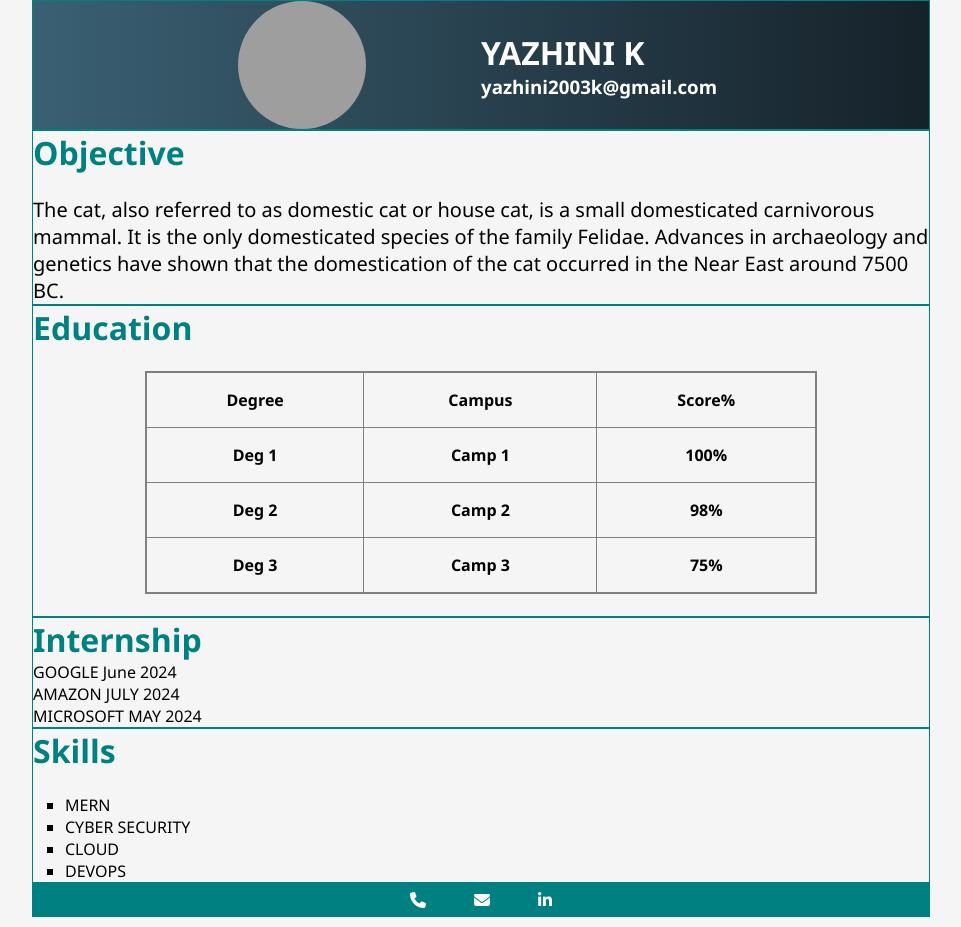
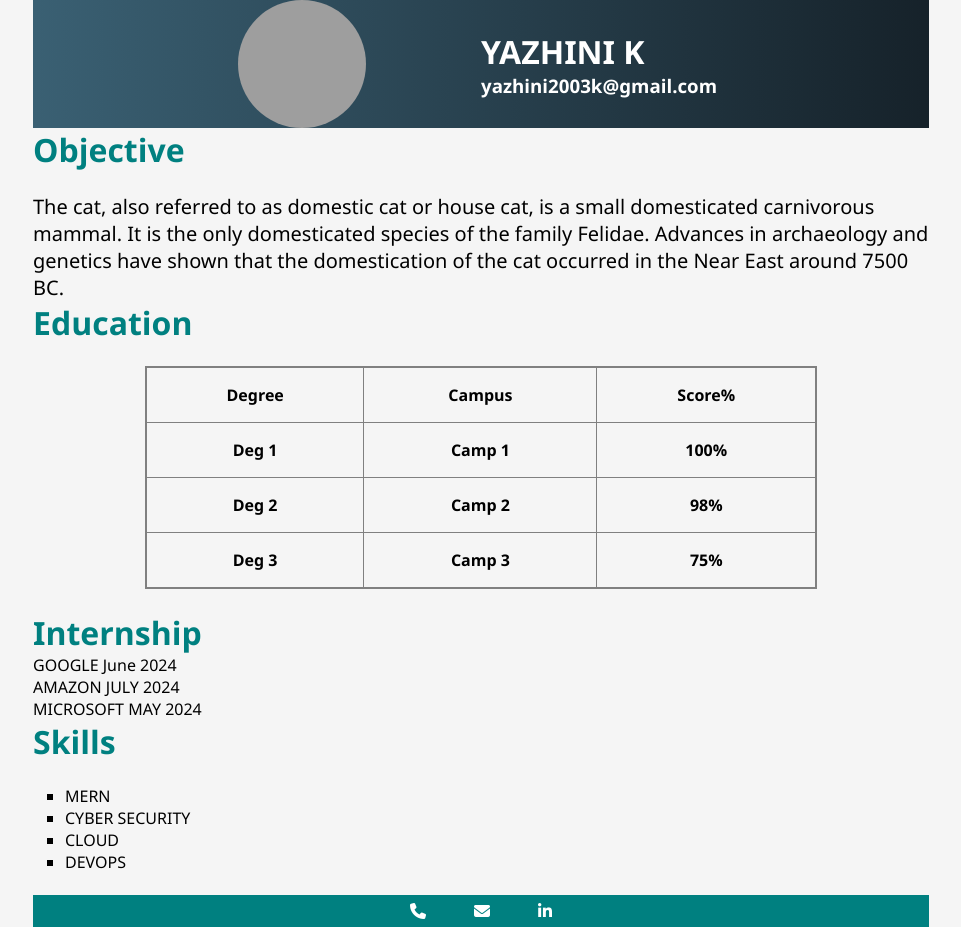
Before and after one commit to Yazhinik03/website, a plain HTML site: page index.html in a window 1280 px wide. Shown: the whole page, without its empty margins (159-1120 px from the left). Drawn offline with Linux system fonts and the light colour scheme; grey boxes are pictures that could not be loaded.

Commit message:
js added

```diff
--- a/index.html
+++ b/index.html
@@ -29,7 +29,7 @@
             flex-direction: row;
             align-items: center;
             justify-content: center;
-            border: 1px solid teal;
+            /* border: 1px solid teal; */
         }
         .profile-img-section{
             width: 40%;
@@ -54,7 +54,7 @@
         .section2{
             width: 70%;
             height: 70%;
-            border: 1px solid teal;
+            /* border: 1px solid teal; */
             display: flex;
             flex-direction: column;
             align-items: start;
@@ -63,7 +63,7 @@
         .section3{
             width: 70%;
             height: 80%;
-            border: 1px solid teal;
+            /* border: 1px solid teal; */
             display: flex;
             flex-direction: column;
             align-items: start;
@@ -72,7 +72,7 @@
         .section4{
             width: 70%;
             height: 100%;
-            border: 1px solid teal;
+            /* border: 1px solid teal; */
             display: flex;
             flex-direction: column;
             align-items: start;
@@ -81,7 +81,7 @@
         .section5{
             width: 70%;
             height: 200%;
-            border: 1px solid teal;
+            /* border: 1px solid teal; */
             display: flex;
             flex-direction: column;
             align-items: start;
@@ -125,7 +125,7 @@
             font-weight: bold;
             justify-content: center;
             background-color: teal;
-            border: 1px solid teal;
+            /* border: 1px solid teal; */
 
         }
         .text-white{
@@ -135,18 +135,16 @@
   width: 15px;
 }
 
-*::-webkit-scrollbar-thumb {
-  background: teal;
+*::-webkit-scrollbar {
+  width: 5px;
 }
 
 *::-webkit-scrollbar-track {
   background: #ddd;
 }
 
-*::-webkit-scrollbar-button {
-  background: teal;
-  height: 15px;
-  border-radius: 50%;
+*::-webkit-scrollbar-thumb {
+  background: #666;
 }
     </style>
     <link rel="stylesheet" href="https://cdnjs.cloudflare.com/ajax/libs/font-awesome/6.6.0/css/all.min.css" integrity="sha512-Kc323vGBEqzTmouAECnVceyQqyqdsSiqLQISBL29aUW4U/M7pSPA/gEUZQqv1cwx4OnYxTxve5UMg5GT6L4JJg==" crossorigin="anonymous" referrerpolicy="no-referrer" />
@@ -220,6 +218,7 @@
             <li>DEVOPS</li>
         </ul>
         </div>
+        <br>
         <div class="section6">
             <a href="tel:+91 987654321">
                 <i class="fa-solid fa-phone text-white"></i>
```
Also changed, not shown: javascript.html (added, +40 -0 lines).
